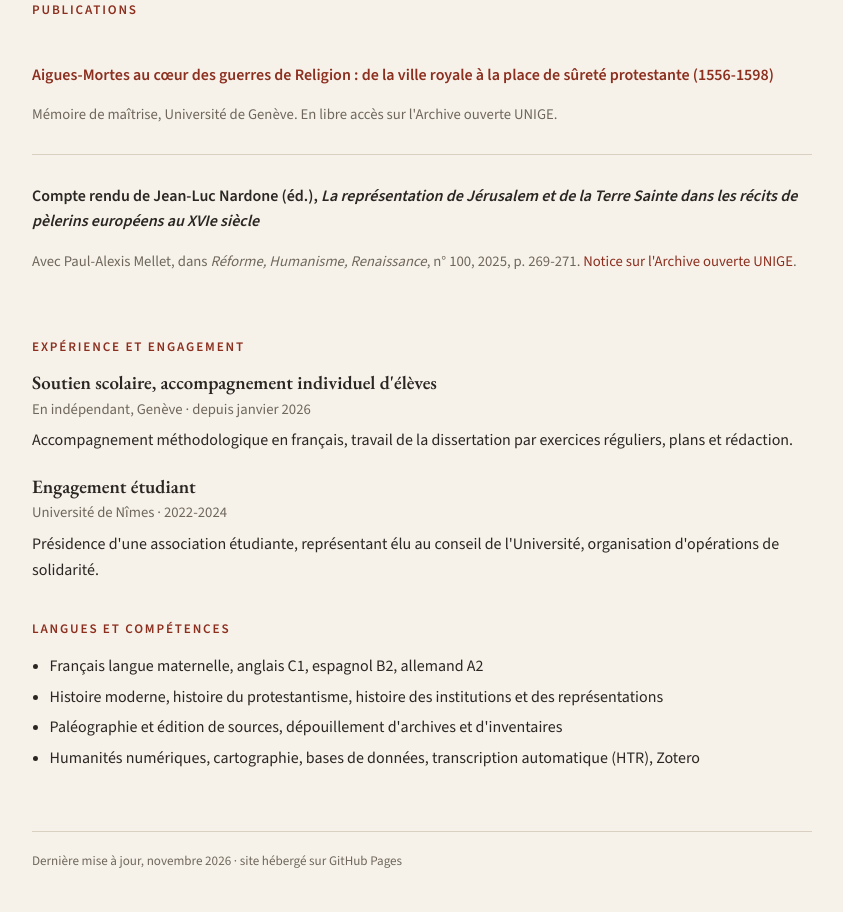
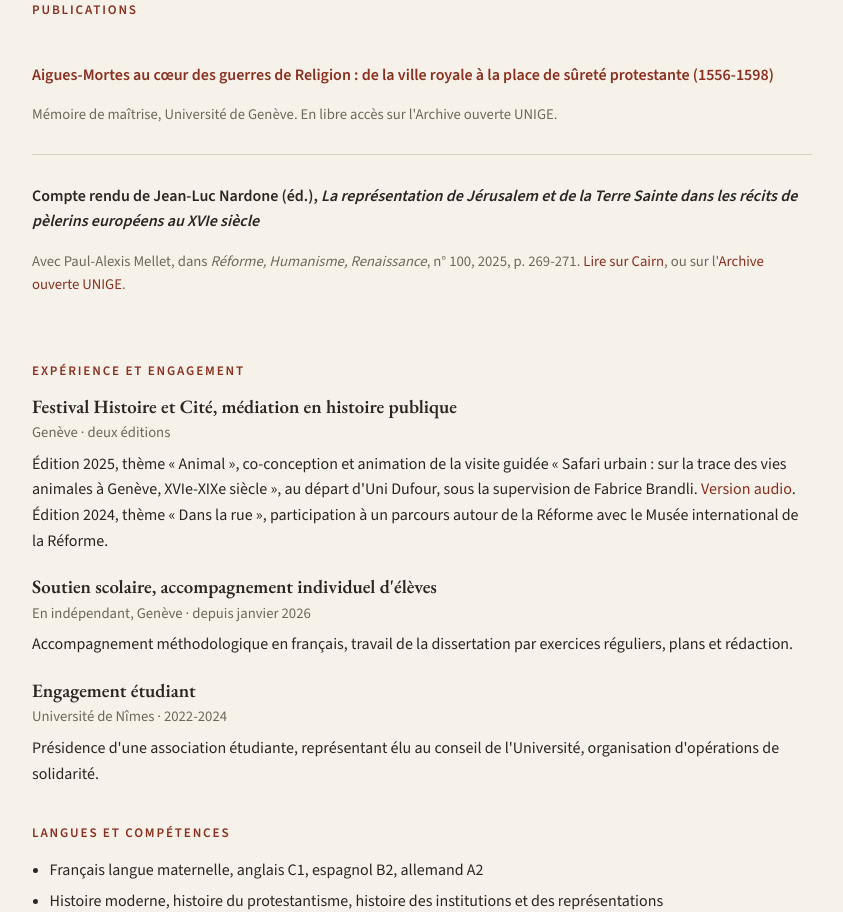
Before and after one commit to remypalatan/remypalatan.github.io, a plain HTML site: page index.html in a window 1280 px wide. Shown: the part 1656-2568 px from the top of the page, without its empty margins (218-1061 px from the left). Drawn offline with nearby package versions, Linux system fonts and the light colour scheme.

Commit message:
Add files via upload

```diff
--- a/index.html
+++ b/index.html
@@ -74,6 +74,7 @@
       <a href="mailto:remypalatan@gmail.com">remypalatan@gmail.com</a>
       <a href="https://github.com/remypalatan">GitHub</a>
       <a href="https://archive-ouverte.unige.ch/contributor/410880">Archive ouverte UNIGE</a>
+      <a href="https://shs.cairn.info/publications-de-remy-palatan--874467?lang=fr">Cairn</a>
       <span style="color:var(--muted)">Genève, Suisse</span>
     </div>
   </header>
@@ -146,12 +147,17 @@
     </div>
     <div class="pub">
       <p class="t">Compte rendu de Jean-Luc Nardone (éd.), <em>La représentation de Jérusalem et de la Terre Sainte dans les récits de pèlerins européens au XVIe siècle</em></p>
-      <p class="r">Avec Paul-Alexis Mellet, dans <em>Réforme, Humanisme, Renaissance</em>, n° 100, 2025, p. 269-271. <a href="https://archive-ouverte.unige.ch/unige:187373">Notice sur l'Archive ouverte UNIGE</a>.</p>
+      <p class="r">Avec Paul-Alexis Mellet, dans <em>Réforme, Humanisme, Renaissance</em>, n° 100, 2025, p. 269-271. <a href="https://shs.cairn.info/revue-reforme-humanisme-renaissance-2025-1-page-266?lang=fr">Lire sur Cairn</a>, ou sur l'<a href="https://archive-ouverte.unige.ch/unige:187373">Archive ouverte UNIGE</a>.</p>
     </div>
   </section>
 
   <section id="experience">
     <h2>Expérience et engagement</h2>
+    <div class="item">
+      <h3>Festival Histoire et Cité, médiation en histoire publique</h3>
+      <p class="meta">Genève · deux éditions</p>
+      <p>Édition 2025, thème « Animal », co-conception et animation de la visite guidée « Safari urbain : sur la trace des vies animales à Genève, XVIe-XIXe siècle », au départ d'Uni Dufour, sous la supervision de Fabrice Brandli. <a href="https://open.spotify.com/show/5cLldA2iEEuIzxmB13BXwg">Version audio</a>. Édition 2024, thème « Dans la rue », participation à un parcours autour de la Réforme avec le Musée international de la Réforme.</p>
+    </div>
     <div class="item">
       <h3>Soutien scolaire, accompagnement individuel d'élèves</h3>
       <p class="meta">En indépendant, Genève · depuis janvier 2026</p>
```
